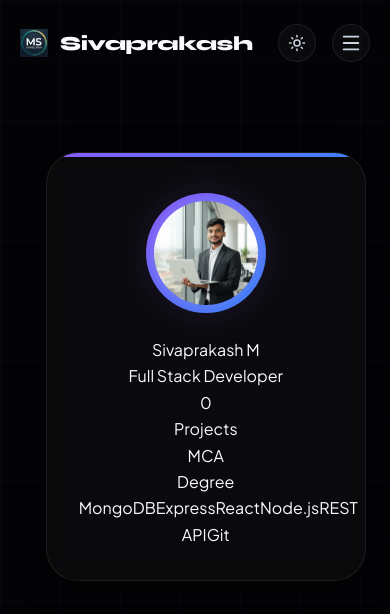
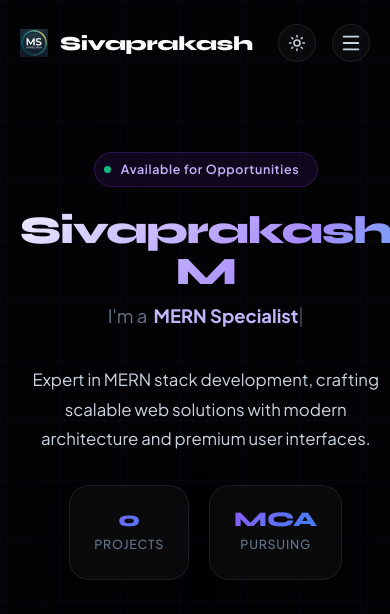
Before and after one commit to jofra-shiva/portfolio, a React (Vite) app in the folder client/: page / in a window 390 px wide. Shown: the top 614 px of the page. Built offline with nearby package versions, Linux system fonts and the light colour scheme; no server answers.

Commit message:
feat: add comprehensive styling for the Hero component, including responsive design and light mode overrides.

```diff
--- a/client/src/components/Hero/Hero.css
+++ b/client/src/components/Hero/Hero.css
@@ -201,20 +201,28 @@
 }
 
 .hero__avatar {
-  width: 120px; height: 120px;
+  width: 140px; height: 140px; /* Increased container size */
   border-radius: 50%;
   padding: 4px;
   background: var(--gradient-primary);
   margin: 0 auto 1.5rem;
   box-shadow: var(--shadow-glow);
   position: relative;
+  overflow: hidden; /* Crucial for zooming effect */
 }
 
 .avatar-img {
-  width: 100%; height: 100%;
+  width: 100%;
+  height: 100%;
   object-fit: cover;
   border-radius: 50%;
   border: 4px solid var(--bg-secondary);
+  transform: scale(1.6); /* Zoom in on face */
+  transition: transform 0.5s ease;
+}
+
+.hero__avatar:hover .avatar-img {
+  transform: scale(1.7);
 }
 
 /* Floating Cards */
@@ -272,13 +280,7 @@
   border-radius: var(--radius-full);
 }
 
-.avatar-img {
-  width: 100%;
-  height: 100%;
-  object-fit: cover;
-  border-radius: 50%;
-  border: 4px solid var(--bg-card);
-}
+
 
 /* ==================== LIGHT MODE OVERRIDES ==================== */
 [data-theme="light"] .hero::before {
@@ -358,8 +360,7 @@
     margin-right: auto;
   }
   .hero__visual {
-    order: -1; /* Move card above text on mobile for better flow */
-    margin-bottom: 2rem;
+    margin-bottom: 3rem;
   }
   .hero__profile-card {
     width: 280px;
```
